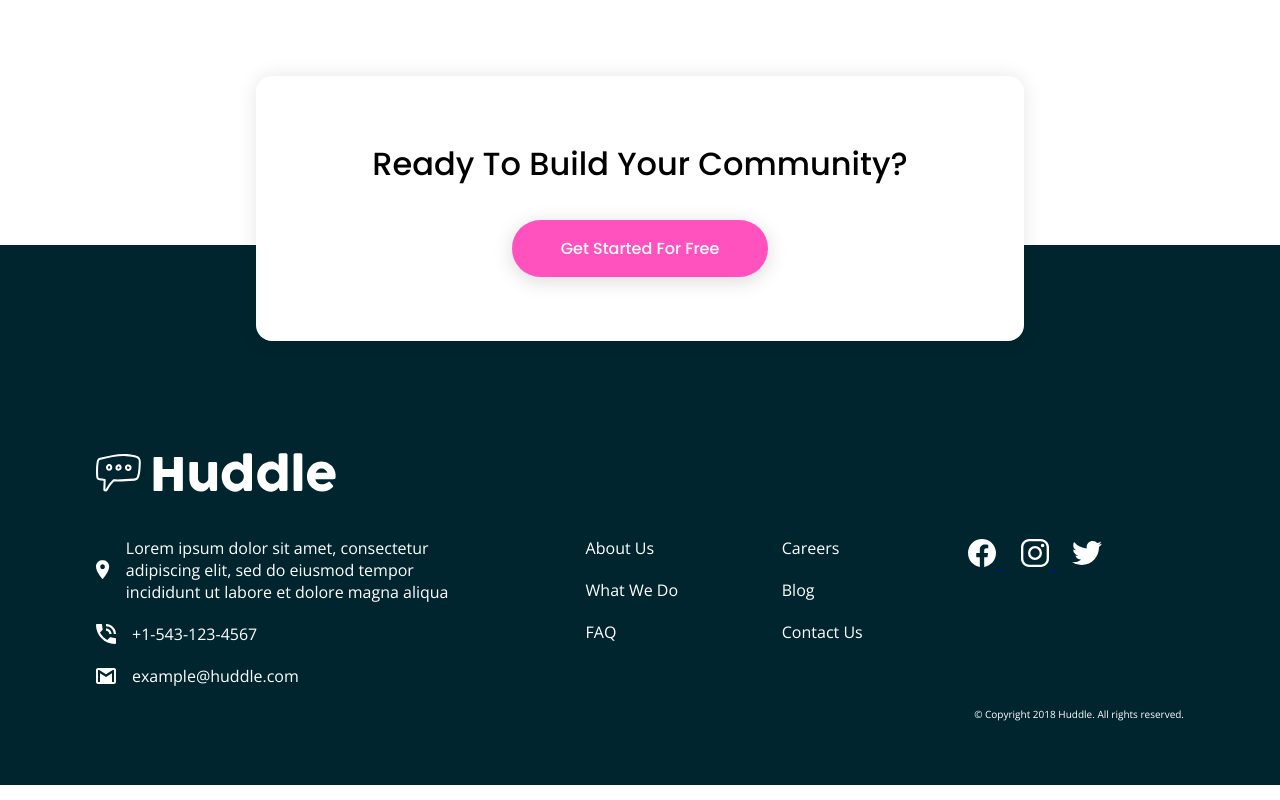
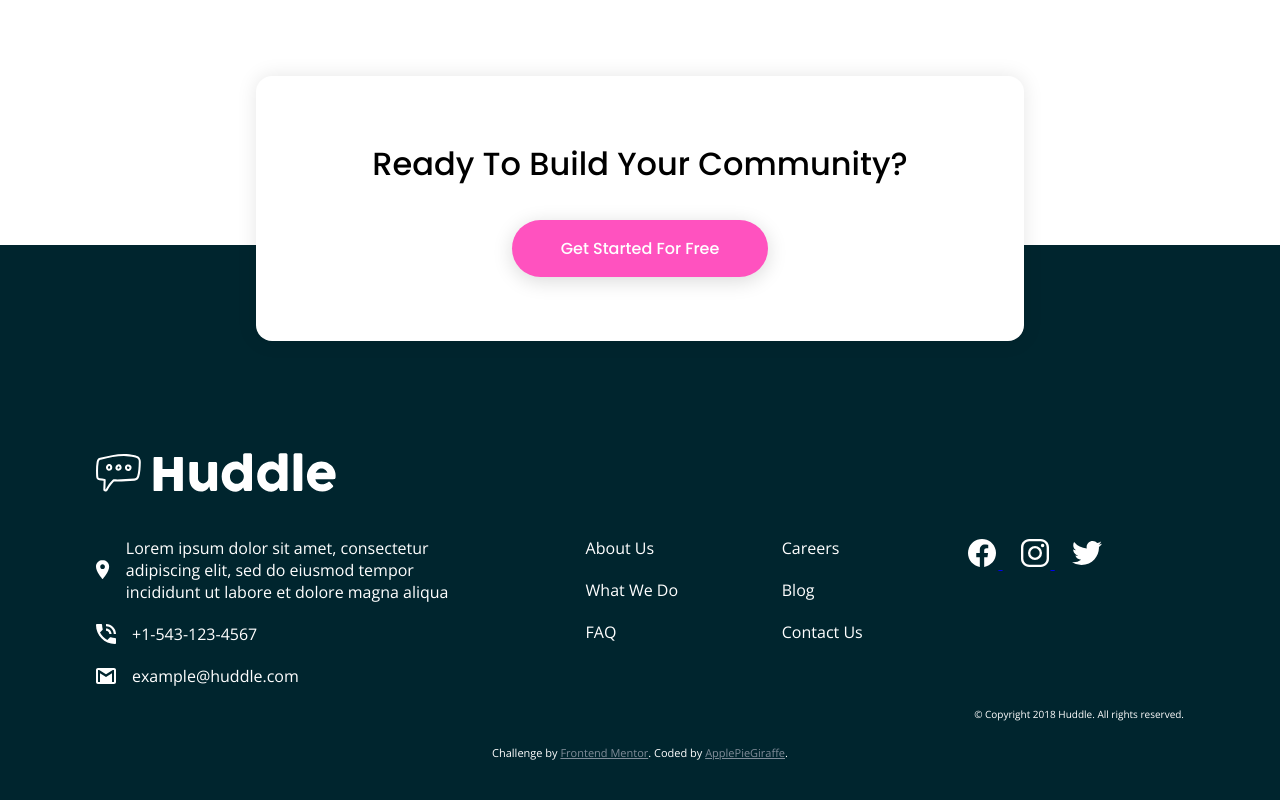
Before and after one commit to ApplePieGiraffe/huddle-landing-page-with-alternating-feature-blocks, a website: page index.html in a window 1280 px wide. Shown: the part 1992-2792 px from the top of the page. Drawn offline with nearby package versions, Linux system fonts and the light colour scheme.

Commit message:
Add attribution

```diff
--- a/index.html
+++ b/index.html
@@ -122,6 +122,8 @@
             </div>
 
             <p class="footer__copyright">&copy; Copyright 2018 Huddle. All rights reserved.</p>
+
+            <p class="attribution">Challenge by <a href="https://www.frontendmentor.io?ref=challenge" target="_blank">Frontend Mentor</a>. Coded by <a href="https://github.com/ApplePieGiraffe" target="_blank">ApplePieGiraffe</a>.</p>
         </div>
     </footer>
 </body>
--- a/sass/_layout.scss
+++ b/sass/_layout.scss
@@ -283,3 +283,15 @@ body {
         }
     }
 }
+
+// ...ATTRIBUTION
+
+.attribution {
+    font-size: 11px;
+    text-align: center;
+    transform: translateY(3rem);
+
+    a {
+        color: var(--color-greyish-blue);
+    }
+}
```
Also changed, not shown: css/style.css.
